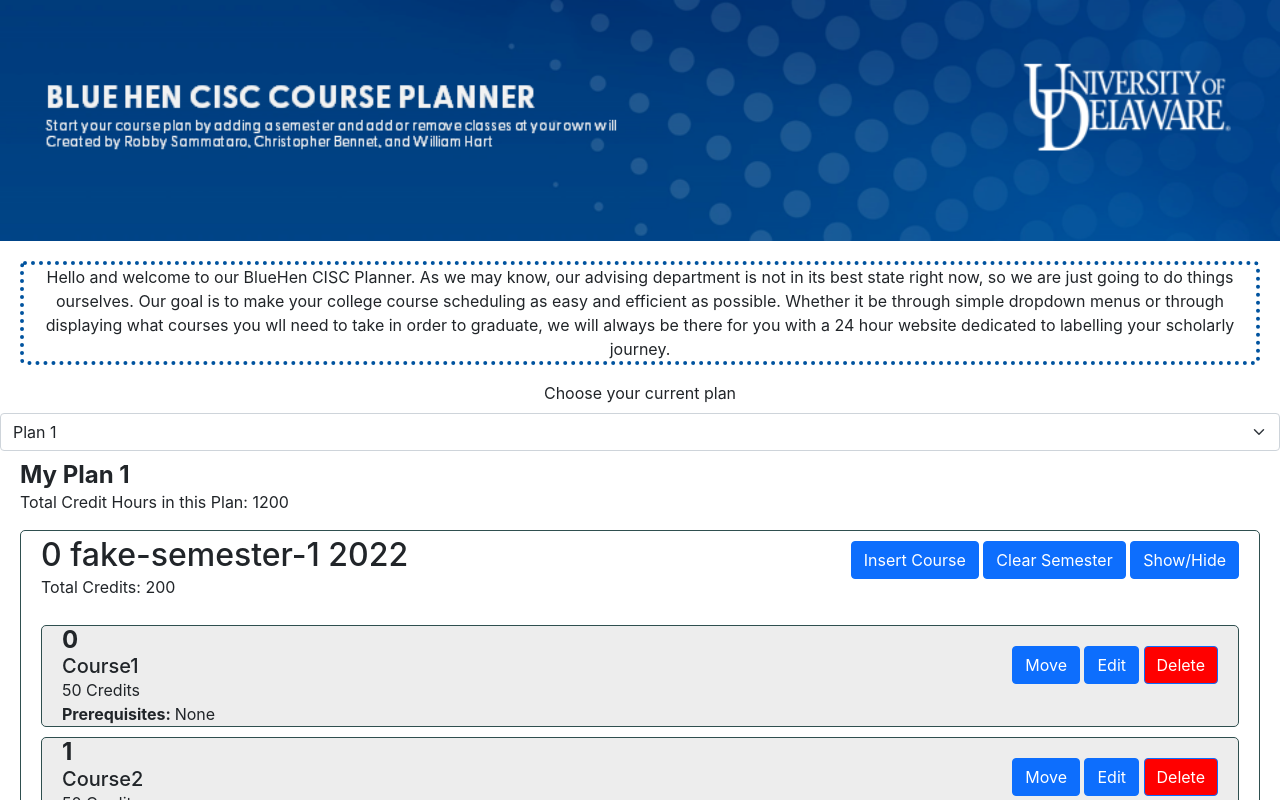
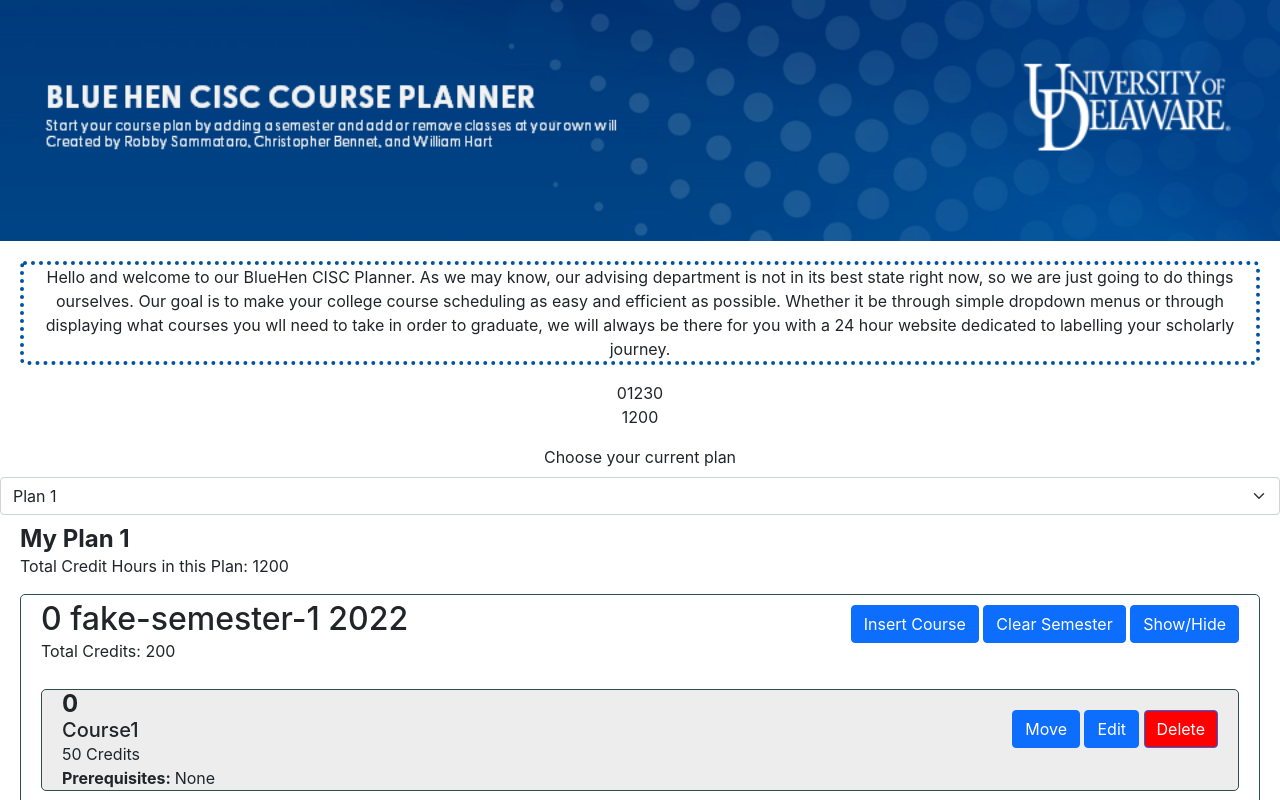
Before and after one commit to UD-CISC275-S22/cis-scheduler-team-16, a React (Create React App) app: page / in a window 1280 px wide. Shown: the top 800 px of the page. Built offline with nearby package versions, Linux system fonts and the light colour scheme.

Commit message:
Begun work on checking for correctness

```diff
--- a/src/components/PlanViewer.tsx
+++ b/src/components/PlanViewer.tsx
@@ -6,6 +6,7 @@ import { Semester } from "../templates/semester";
 import { SemesterViewer } from "./SemesterViewer";
 import { Plan } from "../templates/plan";
 import planList from "../templates/PlansList.json";
+import { checkPlan } from "./utility/PlanTester";
 
 type COURSE_OPERATIONS =
     | "add"
@@ -176,6 +177,9 @@ export function PlanViewer(): JSX.Element {
     // This is the View
     return (
         <div>
+            {checkPlan(curPlan)}
+            {/** This is where the new code for checking correctness is going to go */}
+
             <Form.Group controlId="userPlan">
                 <Form.Label>Choose your current plan</Form.Label>
                 <Form.Select value={curPlan.id} onChange={updatePlan}>
--- /dev/null
+++ b/src/components/utility/PlanTester.tsx
@@ -0,0 +1,22 @@
+import React from "react";
+import { Course } from "../../templates/course";
+import { Semester } from "../../templates/semester";
+import { Plan } from "../../templates/plan";
+
+export function checkPlan(plan: Plan): JSX.Element {
+    const planCourses: string[] = [];
+    let creditCount = 0;
+    plan.semesters.map((semester: Semester) => {
+        semester.courses.map((course: Course) => {
+            planCourses.push(course.courseId);
+            creditCount = creditCount + course.credithours;
+        });
+    });
+
+    return (
+        <div>
+            {planCourses.map((course: string) => course)}
+            <p>{creditCount}</p>
+        </div>
+    );
+}
```
